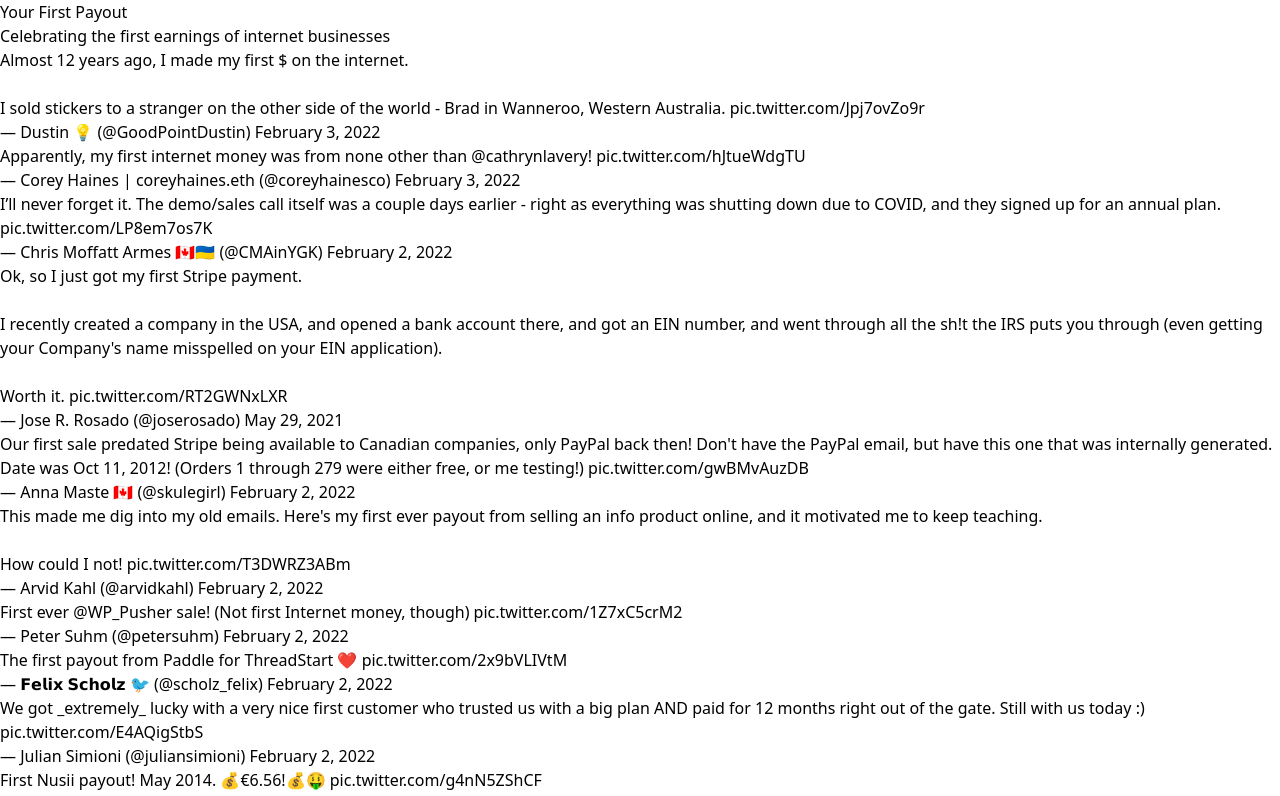
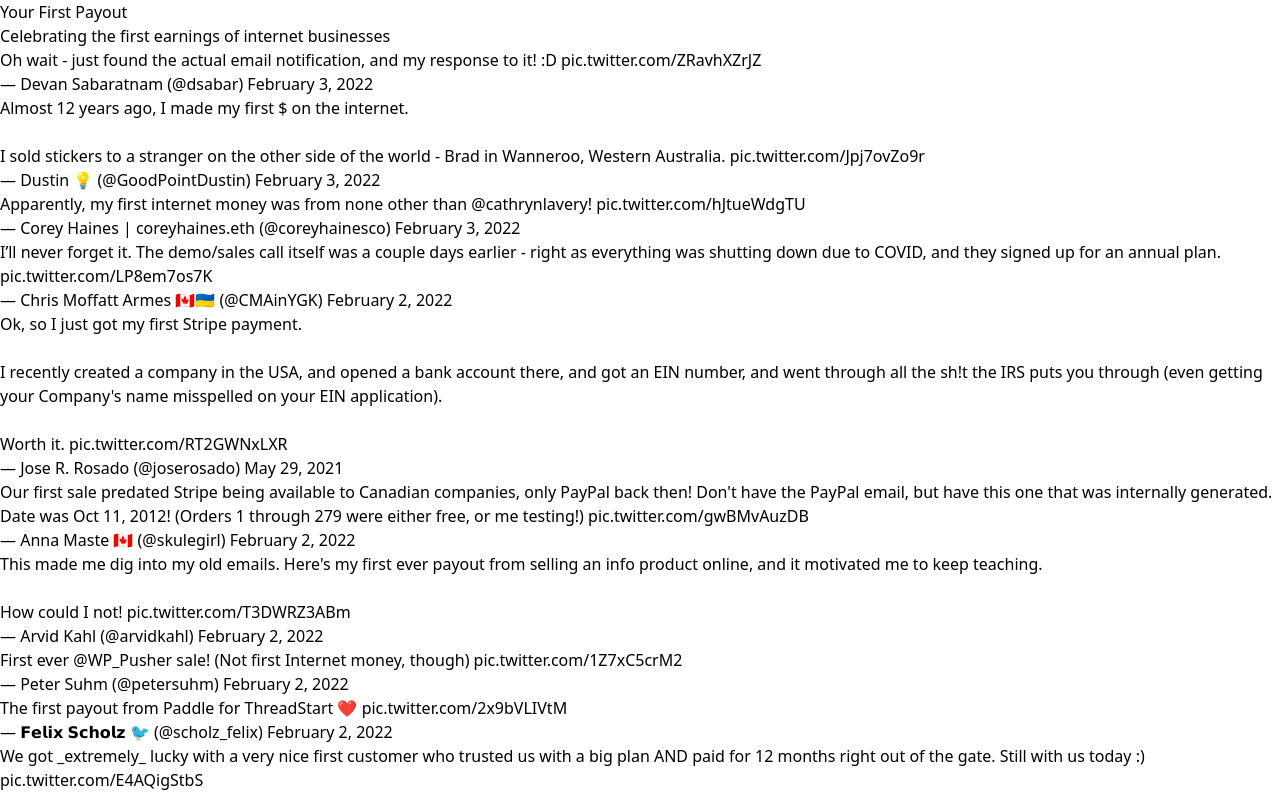
Before and after one commit to MiniCodeMonkey/yourfirstpayout.com, a website built with Parcel: page src/index.html in a window 1280 px wide. Shown: the top 796 px of the page. Built offline with nearby package versions, Linux system fonts and the light colour scheme.

Commit message:
Update index.html

```diff
--- a/src/index.html
+++ b/src/index.html
@@ -20,6 +20,8 @@
     </h2>
 
     <div class="mx-auto max-w-lg">
+      <blockquote class="twitter-tweet" data-dnt="true"><p lang="en" dir="ltr">Oh wait - just found the actual email notification, and my response to it! :D <a href="https://t.co/ZRavhXZrJZ">pic.twitter.com/ZRavhXZrJZ</a></p>&mdash; Devan Sabaratnam (@dsabar) <a href="https://twitter.com/dsabar/status/1489165389502513155?ref_src=twsrc%5Etfw">February 3, 2022</a></blockquote>
+
       <blockquote class="twitter-tweet" data-dnt="true"><p lang="en" dir="ltr">Almost 12 years ago, I made my first $ on the internet.<br><br>I sold stickers to a stranger on the other side of the world - Brad in Wanneroo, Western Australia. <a href="https://t.co/Jpj7ovZo9r">pic.twitter.com/Jpj7ovZo9r</a></p>&mdash; Dustin 💡 (@GoodPointDustin) <a href="https://twitter.com/GoodPointDustin/status/1489079772734967813?ref_src=twsrc%5Etfw">February 3, 2022</a></blockquote>
 
       <blockquote class="twitter-tweet" data-conversation="none" data-dnt="true"><p lang="en" dir="ltr">Apparently, my first internet money was from none other than <a href="https://twitter.com/cathrynlavery?ref_src=twsrc%5Etfw">@cathrynlavery</a>! <a href="https://t.co/hJtueWdgTU">pic.twitter.com/hJtueWdgTU</a></p>&mdash; Corey Haines | coreyhaines.eth (@coreyhainesco) <a href="https://twitter.com/coreyhainesco/status/1489040167990034432?ref_src=twsrc%5Etfw">February 3, 2022</a></blockquote>
```
